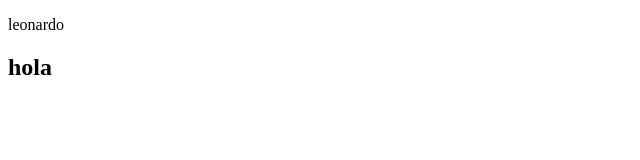
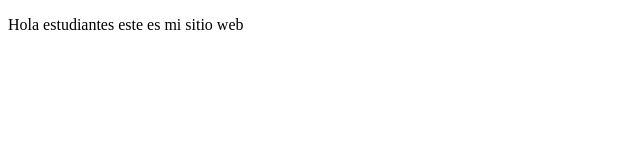
Before and after one commit to Leonardo291024/proyectoDemoPrework, a plain HTML site: page index.html in a window 1280 px wide. Shown: the whole page, without its empty margins (0-640 px from the left). Drawn offline with Linux system fonts and the light colour scheme.

Commit message:
cambios pagina web

```diff
--- a/index.html
+++ b/index.html
@@ -7,7 +7,6 @@
     <title>index</title>
 </head>
 <body>
-    <p>leonardo</p>
-    <h2>hola</h2>
+    <p>Hola estudiantes este es mi sitio web</p>
 </body>
 </html>
```
